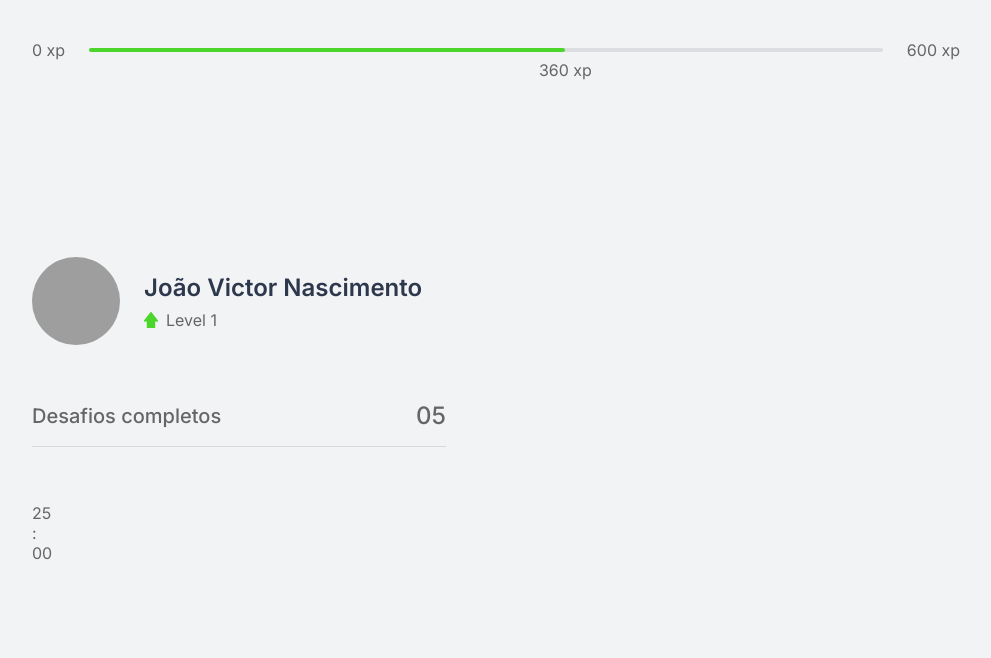
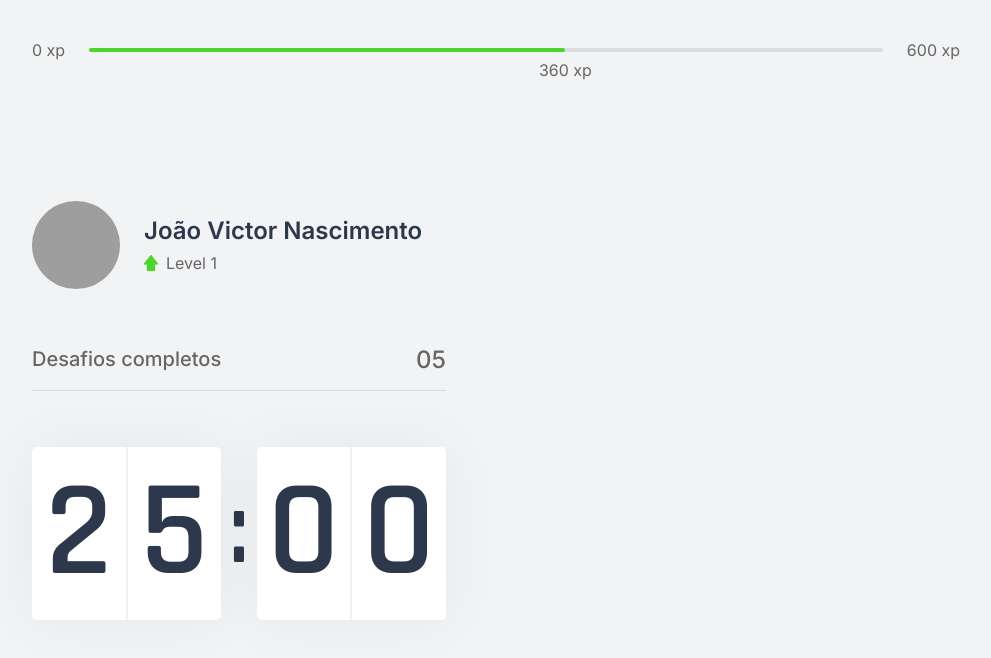
Before and after one commit to nascjoao/moveit, a Next.js app: page / in a window 1280 px wide. Shown: the top 658 px of the page, without its empty margins (144-1135 px from the left). Built offline with nearby package versions, Linux system fonts and the light colour scheme; grey boxes are pictures that could not be loaded.

Commit message:
style countdown

```diff
--- a/src/styles/components/Countdown.module.css
+++ b/src/styles/components/Countdown.module.css
@@ -0,0 +1,34 @@
+.countdownContainer {
+    display: flex;
+    align-items: center;
+    font-family: Rajdhani;
+    font-weight: 600;
+    color: var(--title);
+}
+
+.countdownContainer > div {
+    flex: 1;
+
+    display: flex;
+    align-items: center;
+    justify-content: space-evenly;
+
+    background: var(--white);
+    box-shadow: 0 0 60px rgba(0, 0, 0, 0.05);
+    border-radius: 5px;
+    font-size: 8.5rem;
+    text-align: center;
+}
+
+.countdownContainer > div span {
+    flex: 1;
+}
+
+.countdownContainer > div span:first-child {
+    border-right: 2px solid #f0f1f3;
+}
+
+.countdownContainer > span {
+    font-size: 6.25rem;
+    margin: 0 0.5rem;
+}
```
